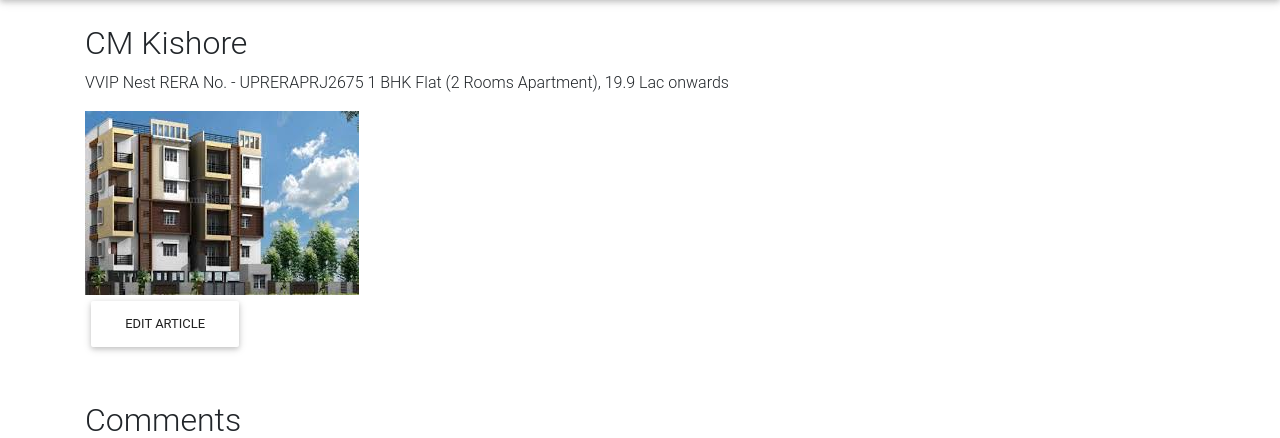
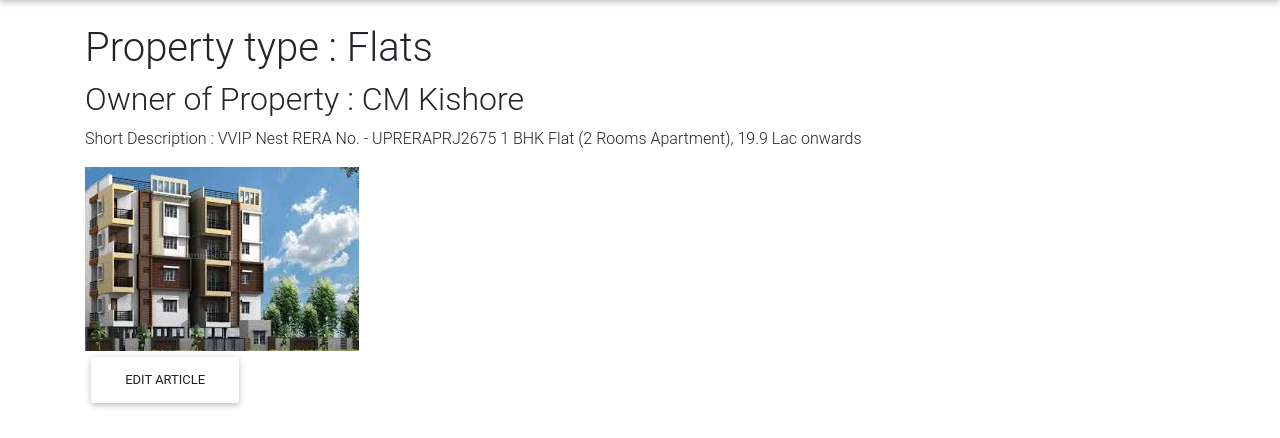
Before and after one commit to cmkishores/real_estate_website, a Django app: page /3/ in a window 1280 px wide. Shown: the part 74-512 px from the top of the page. Run offline with Django 3.2, Linux system fonts and the light colour scheme; data comes from the database, SQL or seed files in the repository; both versions use the stored data as it was after the commit; data that the repository does not hold is empty; some libraries are stand-ins or nearby versions.

Commit message:
Change the details display of the advertisements  in articles.html

```diff
--- a/templates/articles.html
+++ b/templates/articles.html
@@ -5,12 +5,12 @@
 
 {% block body %}
 
-<h1> {{ article.type }} </h1>
+<h1> Property type : {{ article.category }} </h1>
 
-<h2>{{ article.owner_name }}</h2>
+<h2>Owner of Property : {{ article.owner_name }}</h2>
 
 
-<p> {{ article.description }} </p>
+<p> Short Description : {{ article.description }} </p>
 
 
 
```
Also changed, not shown: db.sqlite3, media/images/index_P5fsnJm.jpeg (added).
